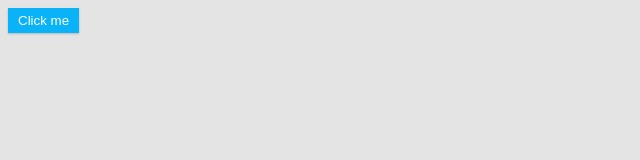
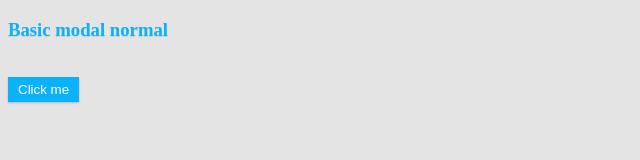
Before and after one commit to El-Mahbub/elModal, a plain HTML site: page demos/basic modal normal.html in a window 1280 px wide. Shown: the whole page, without its empty margins (0-640 px from the left). Drawn offline with Linux system fonts and the light colour scheme.

Commit message:
Update basic modal normal.html

```diff
--- a/demos/basic modal normal.html
+++ b/demos/basic modal normal.html
@@ -33,6 +33,7 @@
 	</style>
 </head>
 <body>
+	<h3 class="title">Basic modal normal</h3><br/>
 <button type="button" class="modal-normal-1">Click me</button>
 	<script src="../dist/jquery.min.js" type="text/javascript"></script>
 	<script src="../dist/elModal.js" type="text/javascript"></script>
```
